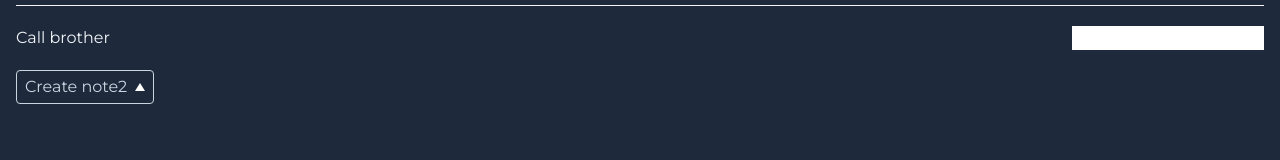
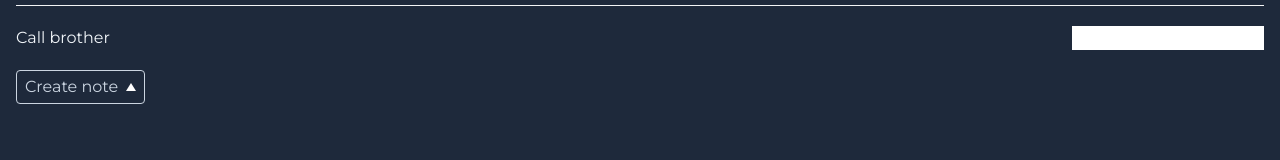
Before and after one commit to luisSilvaEs/todo-nextjs, a Next.js app: page / in a window 1280 px wide. Shown: the part 140-300 px from the top of the page. Built offline with nearby package versions, Linux system fonts and the light colour scheme.

Commit message:
Remove test string

```diff
--- a/app/components/Button/Button.tsx
+++ b/app/components/Button/Button.tsx
@@ -20,7 +20,7 @@ const Button = ({ label, action, url, customClasses }: PropsButton) => {
           <button
             className={`${customClasses} ${styles.button} ${styles.buttonWithIcon} `}
           >
-            {label ? label + "2" : "Click here"}
+            {label ? label : "Click here"}
             <span
               className={`${
                 (customClasses?.includes("up") && styles.up) ||
@@ -29,7 +29,12 @@ const Button = ({ label, action, url, customClasses }: PropsButton) => {
             ></span>
           </button>
         ) : (
-          <button className={`${customClasses} ${styles.button} `}>
+          <button
+            className={`${customClasses} ${styles.button} `}
+            onClick={(e) => {
+              action;
+            }}
+          >
             {label ? label : "Click here"}
           </button>
         ))}
```
